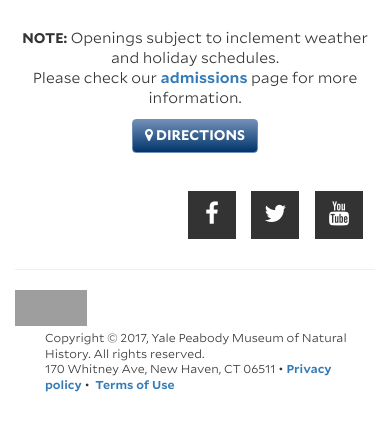
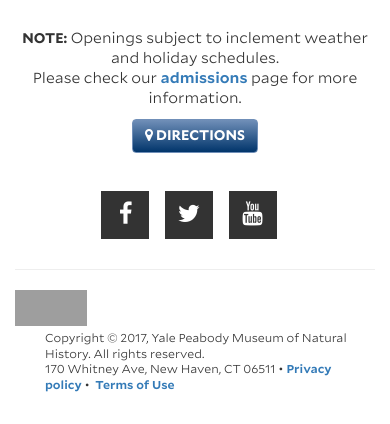
Before and after one commit to ypm-digitalmedia/peabody-homepage-refresh, a PHP site: page / in a window 390 px wide. Shown: the part 4566-4990 px from the top of the page. Run offline with PHP 8.4, Linux system fonts and the light colour scheme; grey boxes are pictures that could not be loaded.

Commit message:
responsive social icons

```diff
--- a/css/main.css
+++ b/css/main.css
@@ -673,9 +673,11 @@ figure.photo-front h2 {
 }
 
 ul.social-icons {
-    float: right;
+    width: 100%;
+    text-align: right;
     padding-top: 2em;
     list-style: none;
+    padding-left: 0;
 }
 
 ul.social-icons li {
@@ -790,6 +792,9 @@ a {
         background-image: none!important;
         filter: none;
     }
+    ul.social-icons {
+        text-align: center;
+    }
 }
 
 @media only screen and (max-width: 768px) {
```
